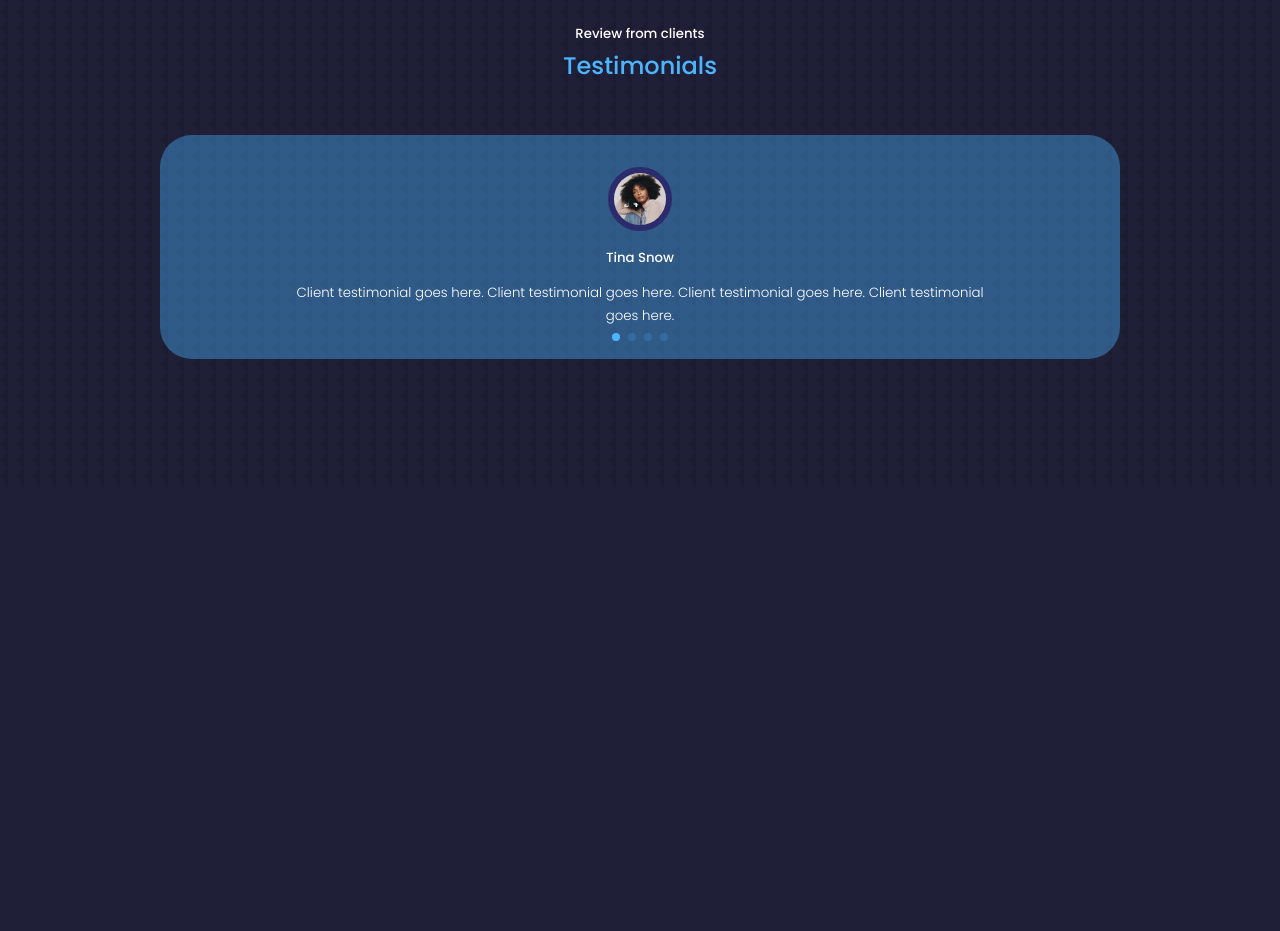
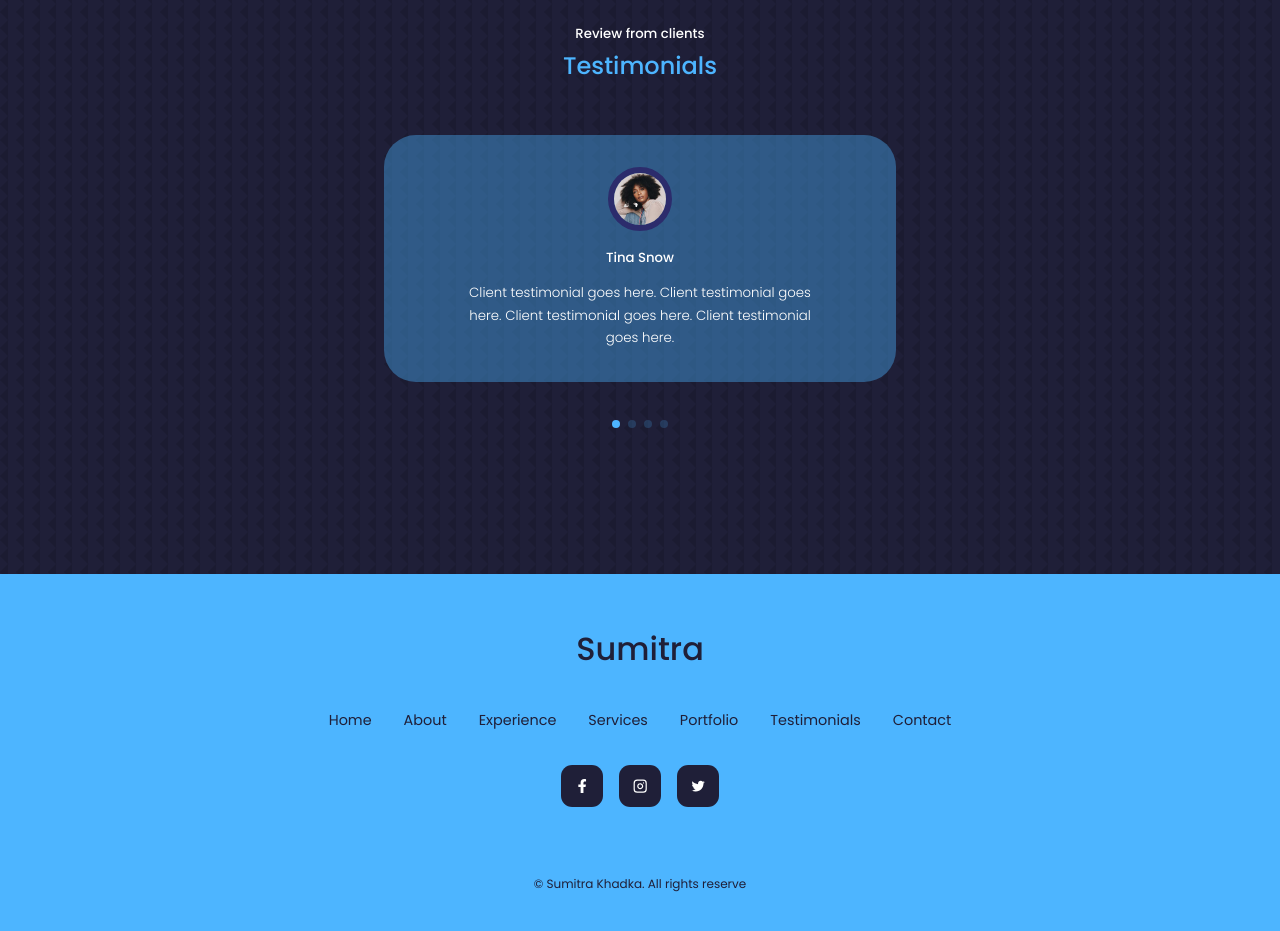
Before and after one commit to sumitra101/react-portfolio-website, a React (Create React App) app: page / in a window 1280 px wide. Shown: the part 3900-4831 px from the top of the page. Before the commit the page ends 4387 px from the top, so only its background shows below. Built offline with nearby package versions, Linux system fonts and the light colour scheme.

Commit message:
add footer and contact section

```diff
--- a/src/components/footer/footer.css
+++ b/src/components/footer/footer.css
@@ -0,0 +1,65 @@
+footer {
+    background: var(--color-primary);
+    padding: 3rem 0;
+    text-align: center;
+    font-size: 0.9rem;
+    margin-top: 7rem;
+}
+
+footer a {
+    color: var(--color-bg);
+}
+
+.footer__logo {
+    font-size: 2rem;
+    font-weight: 500;
+    margin-bottom: 2rem;
+    display: inline-block;
+}
+
+.permalinks {
+    display: flex;
+    flex-wrap: wrap;
+    justify-content: center;
+    gap: 2rem;
+    margin: 0 auto 2rem;
+}
+
+.footer__socials {
+    display: flex;
+    justify-content: center;
+    gap: 1rem;
+    margin-bottom: 4rem;
+}
+
+.footer__socials a {
+    background: var(--color-bg);
+    color: var(--color-white);
+    padding: 0.8rem;
+    border-radius: 0.7rem;
+    display: flex;
+    border: 1px solid transparent;
+}
+
+.footer__socials a:hover {
+    background: transparent;
+    color: var(--color-bg);
+    border-color: var(--color-bg);
+}
+
+.footer__copyright {
+    margin-bottom: 4rem;
+    color: var(--color-bg);
+}
+
+/* =====media queries (Small device)++*/
+@media screen and (max-width:600px) {
+    .permalinks {
+        flex-direction: column;
+        gap: 1.5rem;
+    }
+
+    .footer__socials {
+        margin-bottom: 2.6rem;
+    }
+}
--- a/src/components/footer/footer.jsx
+++ b/src/components/footer/footer.jsx
@@ -1,11 +1,56 @@
-import React from 'react'
-import './footer.css'
+import React from 'react';
+import './footer.css';
+import { FaFacebookF } from 'react-icons/fa';
+import { FiInstagram } from 'react-icons/fi';
+import { IoLogoTwitter } from 'react-icons/io';
 
 const footer = () => {
-  return (
-    <section id='#about'></section>
+    return (
+        <footer>
+            <a href='#' className='footer__logo'>
+                Sumitra
+            </a>
+            <ul className='permalinks'>
+                <li>
+                    <a href='#'>Home</a>
+                </li>
+                <li>
+                    <a href='#about'>About</a>
+                </li>
+                <li>
+                    <a href='#experience'>Experience</a>
+                </li>
+                <li>
+                    <a href='#services'>Services</a>
+                </li>
+                <li>
+                    <a href='#portfolio'>Portfolio</a>
+                </li>
+                <li>
+                    <a href='#testimonials'>Testimonials</a>
+                </li>
+                <li>
+                    <a href='#contact'>Contact</a>
+                </li>
+            </ul>
 
-  )
-}
+            <div className='footer__socials'>
+                <a href='https://facebook.com'>
+                    <FaFacebookF />
+                </a>
+                <a href='https://instagram.com'>
+                    <FiInstagram />
+                </a>
+                <a href='https://twitter.com'>
+                    <IoLogoTwitter />
+                </a>
+            </div>
 
-export default footer
+            <div className='footer__copyright'>
+                <small>&copy; Sumitra Khadka. All rights reserve</small>
+            </div>
+        </footer>
+    );
+};
+
+export default footer;
--- a/src/components/nav/nav.css
+++ b/src/components/nav/nav.css
@@ -28,6 +28,6 @@
 }
 
 nav a:active {
-    background: var(--color-bg);
+    background: var(--color-primary);
     color: var(--color-white);
 }
--- a/src/components/testimonials/testimonials.css
+++ b/src/components/testimonials/testimonials.css
@@ -1,4 +1,4 @@
-.testimonials__container {
+.container.testimonials__container {
     width: 40%;
     padding-bottom: 4rem;
 }
```
